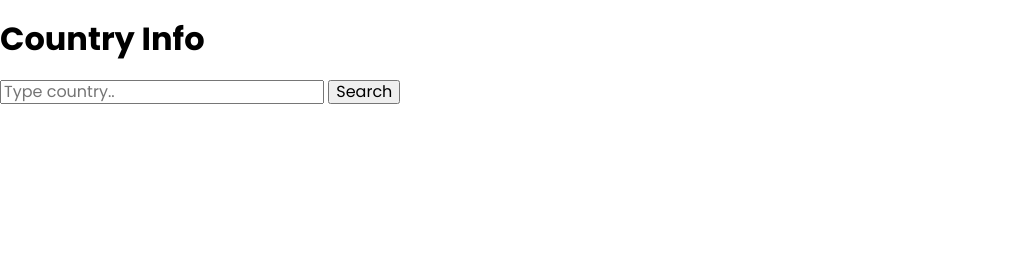
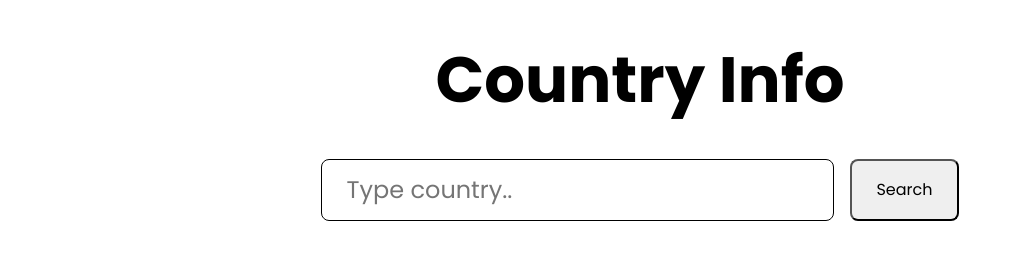
Before and after one commit to andiarioo/CountryInfo, a plain HTML site: page Country Info/index.html in a window 1280 px wide. Shown: the whole page, without its empty margins (0-1022 px from the left). Drawn offline with nearby package versions, Linux system fonts and the light colour scheme; no server answers.

Commit message:
Update style.css
update styling

```diff
--- a/Country Info/style.css
+++ b/Country Info/style.css
@@ -1,6 +1,7 @@
 body {
   box-sizing: border-box;
   font-family: "Poppins", system-ui;
+  text-align: center;
 }
 
 h1,
@@ -12,12 +13,37 @@ p {
   margin: 0;
 }
 
+.header {
+  font-size: 4rem;
+}
+
+form {
+  display: flex;
+  gap: 1rem;
+  justify-content: center;
+}
+
+form input {
+  border: 1px solid black;
+  border-radius: 0.5rem;
+  padding: 1rem 1.5rem;
+  font-size: 1.5rem;
+}
+
+form button {
+  padding: 1rem 1.5rem;
+  border-radius: 0.5rem;
+  font-size: 1rem;
+  cursor: pointer;
+}
+
 ul {
+  text-align: left;
   max-width: 100%;
-  padding: 1rem;
+  padding: 10px;
   margin: 0;
   display: grid;
-  grid-template-columns: repeat(4, minmax(12.5rem, 1fr));
+  grid-template-columns: repeat(4, 1fr);
   grid-template-rows: auto;
   gap: 1rem;
   list-style: none;
@@ -29,7 +55,6 @@ li {
   justify-content: space-between;
   align-items: center;
   padding: 1rem;
-  gap: 0.5rem;
   border: 0.063rem solid black;
 }
 
@@ -45,12 +70,11 @@ li .country-flag {
   height: 100%;
   display: flex;
   justify-content: center;
-  align-items: center;
 }
 
 .country-flag img {
   width: 100%;
-  height: min-content;
-  object-fit: contain;
+  height: 100%;
+  object-fit: cover;
   border: 1px solid black;
 }
```
